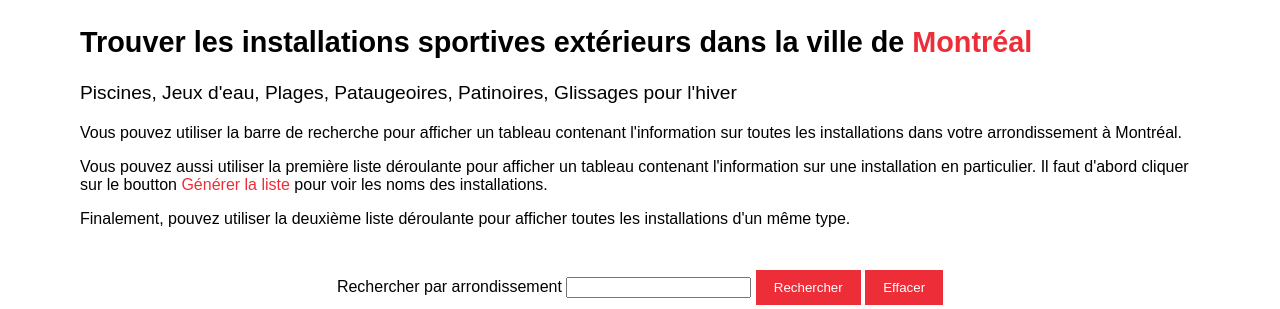
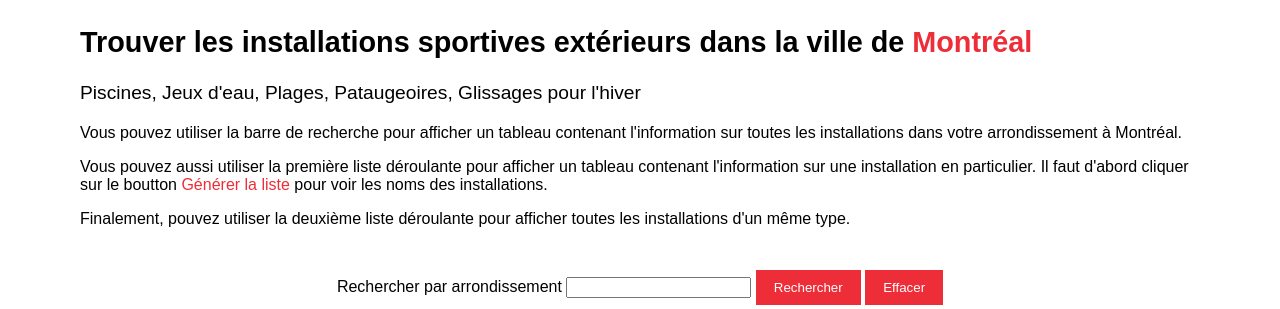
Before and after one commit to YaSeCA/MontrealSportive, a Flask app: page / in a window 1280 px wide. Shown: the part 519-828 px from the top of the page. Run offline with Flask 2, Linux system fonts and the light colour scheme; data that the repository does not hold is empty.

Commit message:
Update accueil.html

```diff
--- a/templates/accueil.html
+++ b/templates/accueil.html
@@ -10,7 +10,7 @@
 
     <section class="hero-head">
         <h1 class="title">Trouver les installations sportives extérieurs dans la ville de <span>Montréal</span></h1>
-        <p class="subhead">Piscines, Jeux d'eau, Plages, Pataugeoires, Patinoires, Glissages pour l'hiver</p>
+        <p class="subhead">Piscines, Jeux d'eau, Plages, Pataugeoires, Glissages pour l'hiver</p>
     </section>
 
     <div>
@@ -73,7 +73,6 @@
             <option >Veuillez choisir</option>
             <option value="aquatique">Les installations aquatiques</option>
             <option value="glissade">Les glissades</option>
-            <option value="patinoire">Les patinoires</option>
         </select>
         <button class="cancelbtn" onclick="toArray3()">Rechercher</button>
         <button class="cancelbtn" onclick="hideArray3()">Effacer</button>
```
